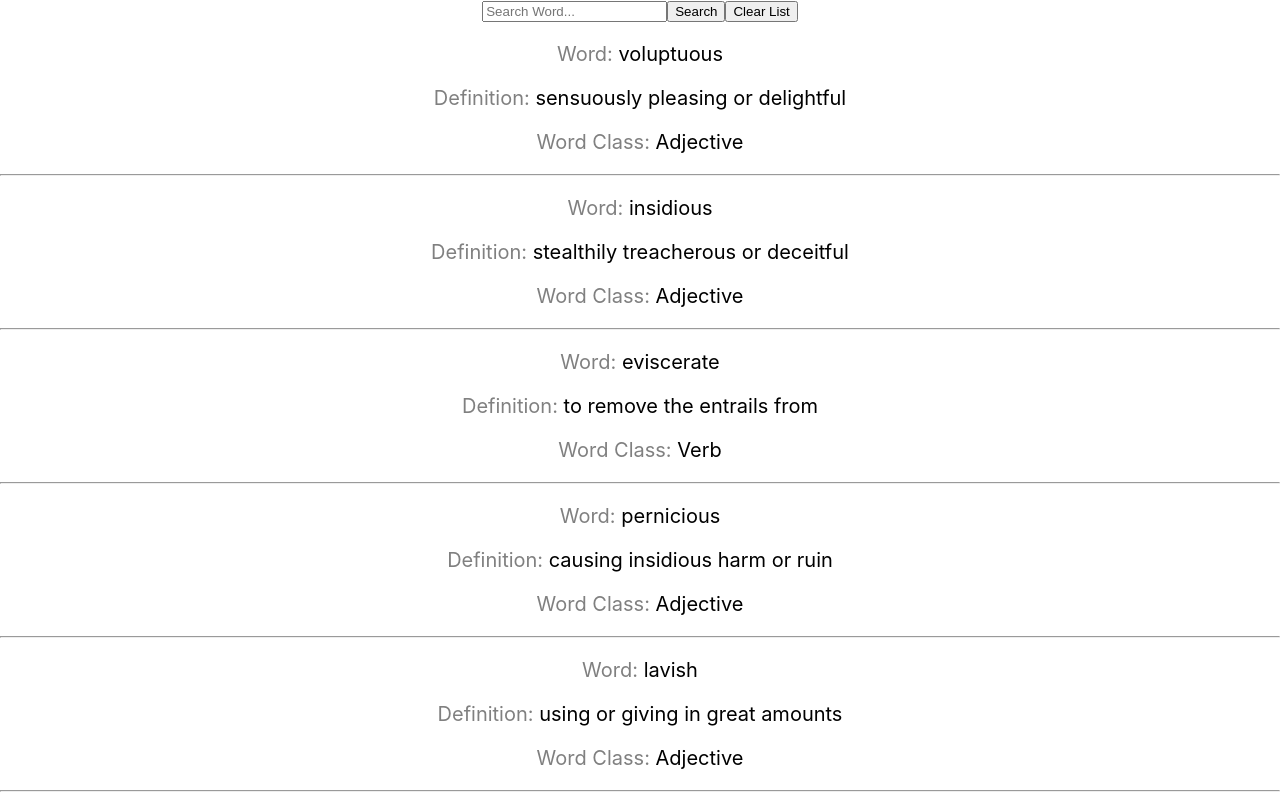
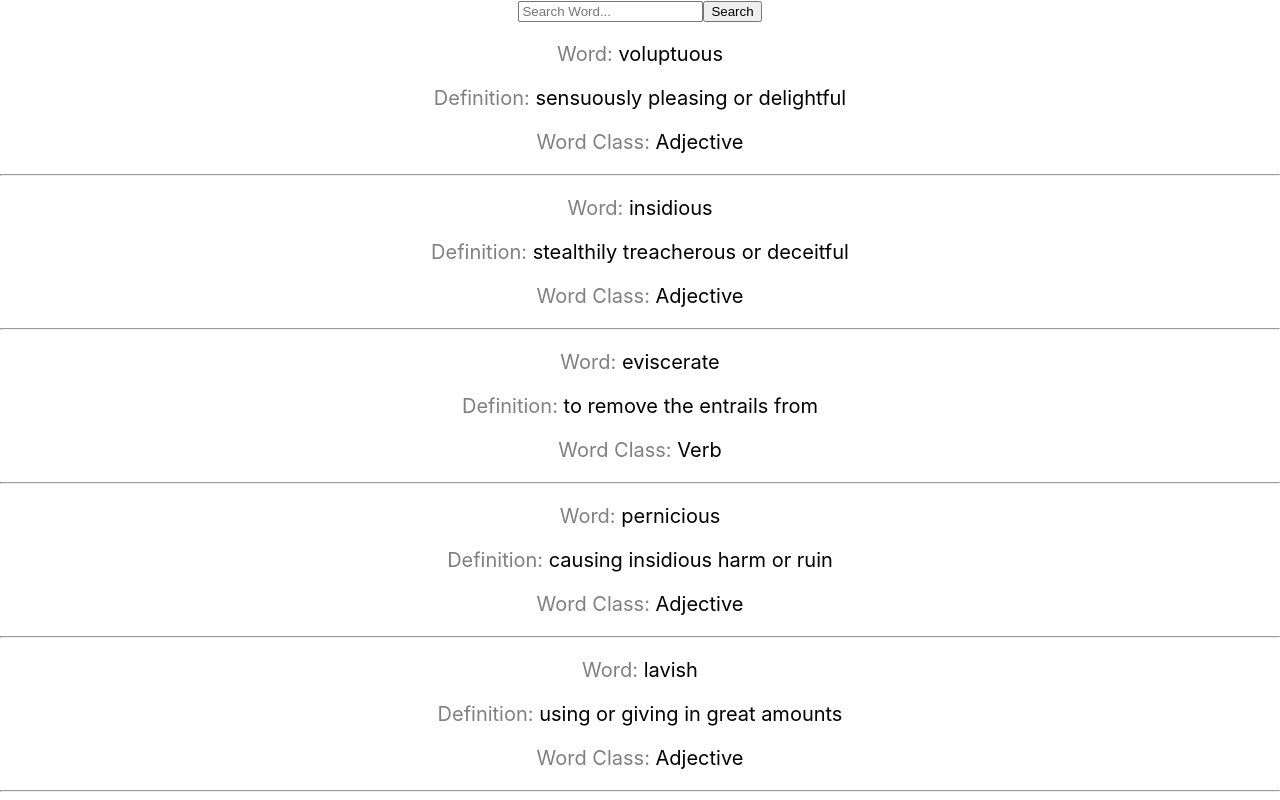
Before and after one commit to RJDulac/Vocabulary-Builder, a React (Create React App) app: page / in a window 1280 px wide. Shown: the top 800 px of the page. Built offline with nearby package versions, Linux system fonts and the light colour scheme.

Commit message:
clear list button only shows when array is greater than 0

```diff
--- a/src/Components/DisplaySelectedWords.js
+++ b/src/Components/DisplaySelectedWords.js
@@ -13,7 +13,7 @@ class DisplaySelectedWords extends Component {
     return (
       <Fragment>
         <p>{list.word}</p>
-        {selectedWord !== "" && (
+        {selectedWord.length > 0 && ( //not really needed - but leave just in case of a refactor
           <button onClick={this.handleShowAnswer}>
             {!showAnswer ? "Show Answer" : "Hide Answer"}
           </button>
--- a/src/Components/Search.js
+++ b/src/Components/Search.js
@@ -20,10 +20,10 @@ class Search extends Component {
     const { vocabList } = this.props;
     e.preventDefault();
 
-    const selectedWordStringified = JSON.stringify(this.state.selectedWord);
-    const textLowerCase = this.state.text.toLowerCase();
+    if (this.state.text !== "") {
+      const selectedWordStringified = JSON.stringify(this.state.selectedWord);
+      const textLowerCase = this.state.text.toLowerCase();
 
-    if (this.state.text !== "") {
       for (let i = 0; i < vocabList.length; i++) {
         if (
           vocabList[i].word.includes(textLowerCase) &&
@@ -56,7 +56,9 @@ class Search extends Component {
             value={text}
           />
           <input type="submit" value="Search" />
-          <button onClick={this.handleClearList}>Clear List</button>
+          {selectedWord.length > 0 && (
+            <button onClick={this.handleClearList}>Clear List</button>
+          )}
         </form>
         {selectedWord.map((list) => (
           <DisplaySelectedWords list={list} selectedWord={selectedWord} />
```
